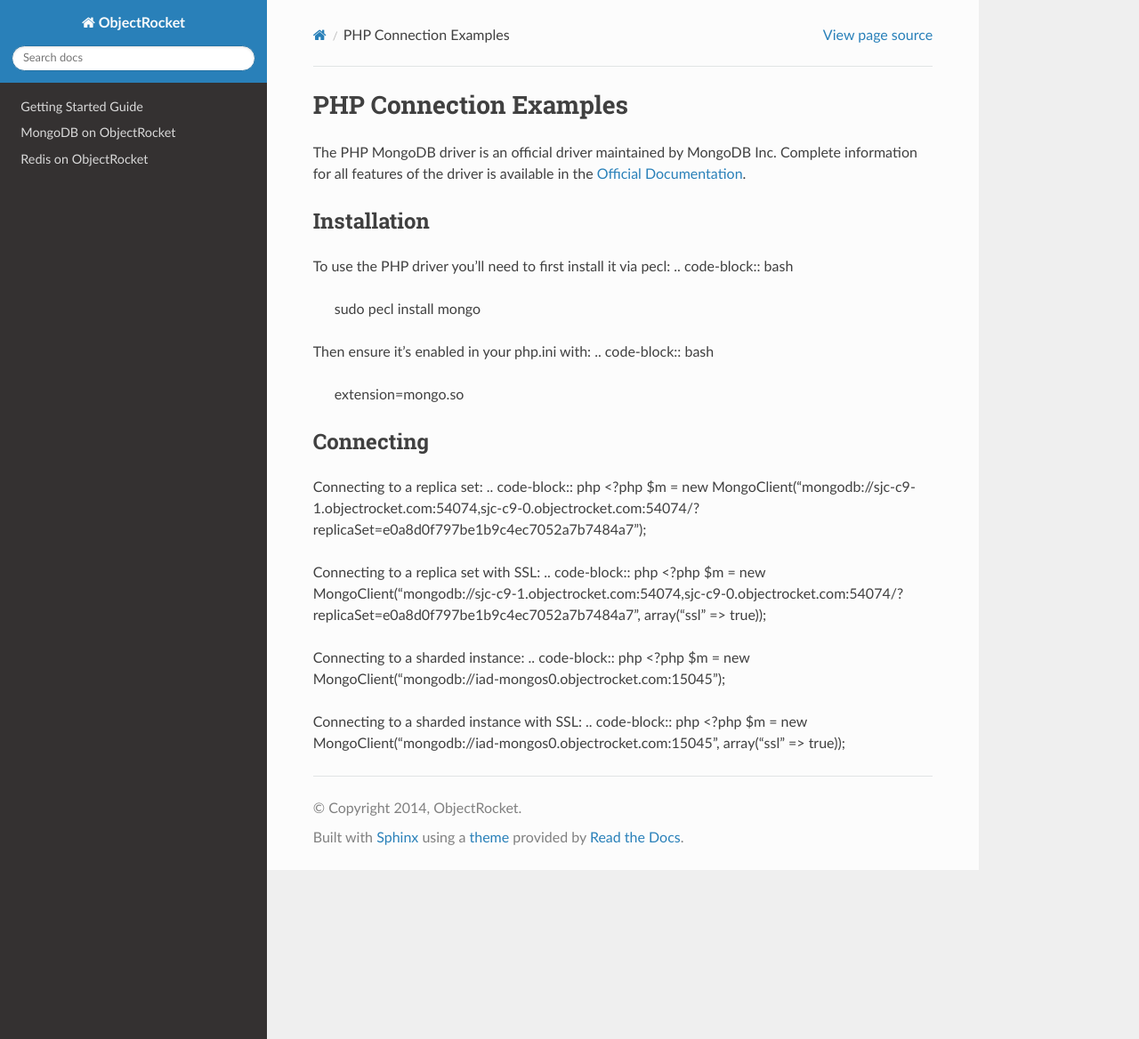
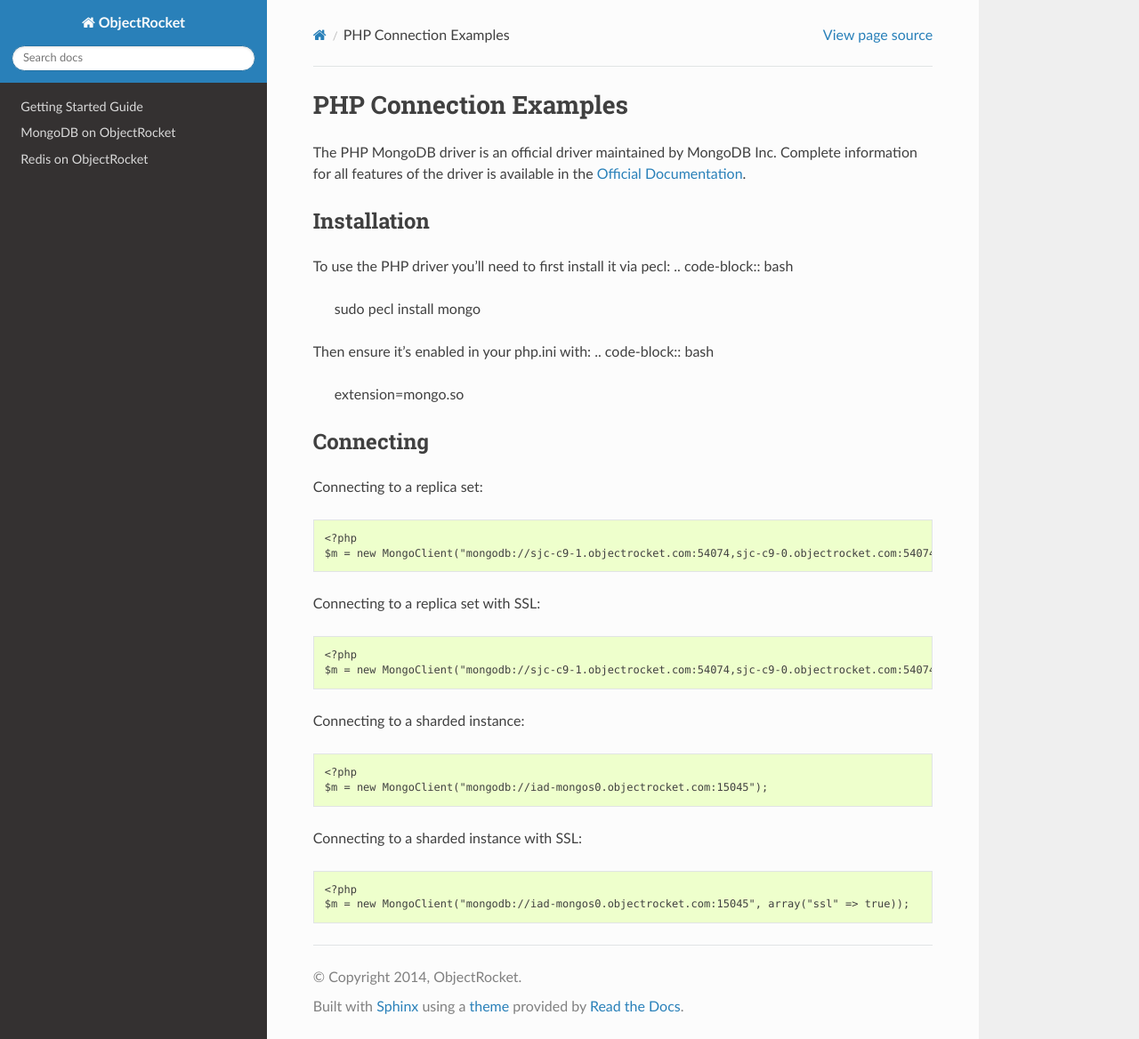
Before and after one commit to zcorleissen/documentation, a Sphinx documentation site: the page built from source/php_examples.rst, in a window 1280 px wide and 1168 px high. Shown: the whole window at 89% size. Built offline with Sphinx 7.4.7 and the Read the Docs theme 2.0.0, drawn with Linux system fonts in a browser that asks for light colours; pages that are not in the unit, such as notebooks, are missing from menus.

Commit message:
con example format fix v1

```diff
--- a/source/php_examples.rst
+++ b/source/php_examples.rst
@@ -18,24 +18,28 @@
 Connecting
 -------------
 Connecting to a replica set:
-.. code-block:: php
-<?php
-$m = new MongoClient("mongodb://sjc-c9-1.objectrocket.com:54074,sjc-c9-0.objectrocket.com:54074/?replicaSet=e0a8d0f797be1b9c4ec7052a7b7484a7");
+::
+
+ <?php
+ $m = new MongoClient("mongodb://sjc-c9-1.objectrocket.com:54074,sjc-c9-0.objectrocket.com:54074/?replicaSet=e0a8d0f797be1b9c4ec7052a7b7484a7");
 
 Connecting to a replica set with SSL:
-.. code-block:: php
-<?php
-$m = new MongoClient("mongodb://sjc-c9-1.objectrocket.com:54074,sjc-c9-0.objectrocket.com:54074/?replicaSet=e0a8d0f797be1b9c4ec7052a7b7484a7", array("ssl" => true));
+::
+
+ <?php
+ $m = new MongoClient("mongodb://sjc-c9-1.objectrocket.com:54074,sjc-c9-0.objectrocket.com:54074/?replicaSet=e0a8d0f797be1b9c4ec7052a7b7484a7", array("ssl" => true));
 
 Connecting to a sharded instance:
-.. code-block:: php
-<?php
-$m = new MongoClient("mongodb://iad-mongos0.objectrocket.com:15045");
+::
+
+ <?php
+ $m = new MongoClient("mongodb://iad-mongos0.objectrocket.com:15045");
 
 Connecting to a sharded instance with SSL:
-.. code-block:: php
-<?php
-$m = new MongoClient("mongodb://iad-mongos0.objectrocket.com:15045", array("ssl" => true));
+::
+
+ <?php
+ $m = new MongoClient("mongodb://iad-mongos0.objectrocket.com:15045", array("ssl" => true));
 
 
 
```
